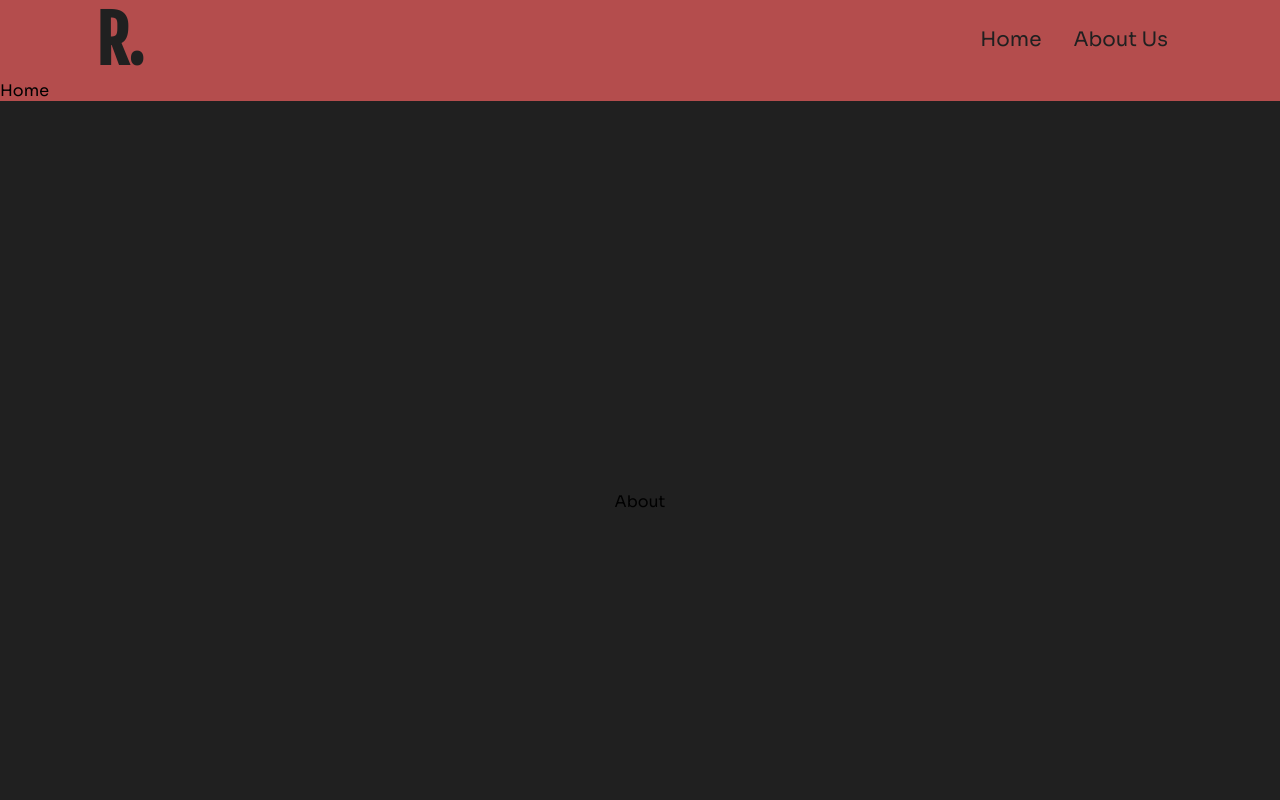
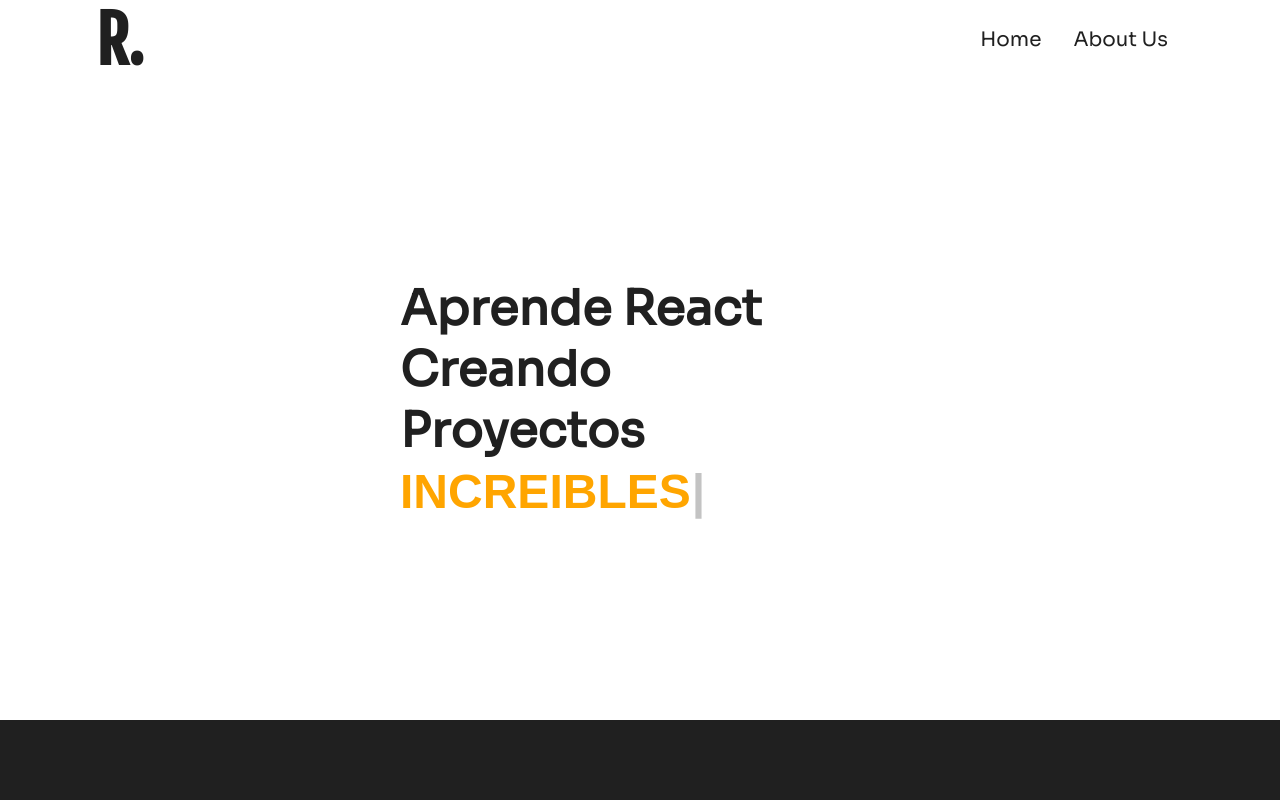
Before and after one commit to lucasd2310/react-nft-page, a React (Vite) app: page / in a window 1280 px wide. Shown: the top 800 px of the page. Built offline with nearby package versions, Linux system fonts and the light colour scheme.

Commit message:
added typewriter component

```diff
--- a/package.json
+++ b/package.json
@@ -16,7 +16,8 @@
     "react": "^18.2.0",
     "react-dom": "^18.2.0",
     "react-router-dom": "^6.18.0",
-    "styled-components": "^6.1.1"
+    "styled-components": "^6.1.1",
+    "typewriter-effect": "^2.21.0"
   },
   "devDependencies": {
     "@types/react": "^18.2.15",
--- /dev/null
+++ b/src/components/TypeWriterText.jsx
@@ -0,0 +1,59 @@
+import styled from 'styled-components'
+import Typewriter from 'typewriter-effect'
+
+export function TypeWriterText() {
+  return (<Title>
+    Aprende React creando proyectos
+    <Typewriter
+      options={{
+        autoStart: true,
+        loop: true,
+      }}
+      onInit={(typewriter) => {
+        typewriter
+          .typeString(`<span class="text-1">Divertidos</span>`)
+          .pauseFor(500)
+          .deleteAll()
+          .typeString(`<span class="text-2">Increibles</span>`)
+          .pauseFor(500)
+          .deleteAll()
+          .typeString(`<span class="text-3">Y reutilizables!</span>`)
+          .pauseFor(500)
+          .deleteAll()
+          .start();
+      }}
+    />
+  </Title>)
+}
+
+const Title = styled.h2`
+  font-size: ${(props) => props.theme.fontxxl};
+  text-transform: capitalize;
+  width: 80%;
+  color: ${(props) => props.theme.text};
+  align-self: flex-start;
+  transition: all 0.5s ease-in-out;
+  span {
+    text-transform: uppercase;
+    font-family: 'Akaya Telivigala', sans-serif;
+  }
+  .text-1 {
+    color: blue;
+  }
+  .text-2 {
+    color: orange;
+  }
+  .text-3 {
+    color: red;
+  }
+  @media (max-width: 70em) {
+    font-size: ${(props) => props.theme.fontxl};
+  }
+  @media (max-width: 48em) {
+    align-self: center;
+    text-align: center;
+  }
+  @media (max-width: 40em) {
+    width: 90%;
+  }
+`
--- a/src/components/sections/Home.jsx
+++ b/src/components/sections/Home.jsx
@@ -1,8 +1,13 @@
 import styled from 'styled-components'
+import { TypeWriterText } from '../TypeWriterText'
 
 export function Home() {
   return <Section id='home'>
-    Home
+    <Container>
+      <Box>
+        <TypeWriterText />
+      </Box>
+    </Container>
   </Section>
 }
 
@@ -12,3 +17,30 @@ const Section = styled.section`
   position: relative;
   background-color: ${(props) => props.theme.body};
 `
+const Container = styled.div`
+  width: 75%;
+  min-height: 80vh;
+  margin: 0 auto;
+  display: flex;
+  justify-content: center;
+  align-items: center;
+  @media (max-width: 64em) {
+    width: 85%;
+  }
+  @media (max-width: 48em) {
+    flex-direction: column-reverse;
+    width: 100%;
+    & > *:first-child {
+      width: 100%;
+      margin-top: 2rem;
+    }
+  }
+`
+const Box = styled.div`
+  width: 50%;
+  height: 100%;
+  display: flex;
+  flex-direction: column;
+  justify-content: center;
+  align-items: center;
+`
--- a/src/styles/Themes.jsx
+++ b/src/styles/Themes.jsx
@@ -1,5 +1,5 @@
 export const Light = {
-  body: '#b44d4d',//'#fff',
+  body: '#fff',
   text: '#202020',
   bodyRgba: '255, 255, 255',
   textRgba: '32,32,32',
```
Also changed, not shown: 2 other files (tests, documents, lock files or other folders).
